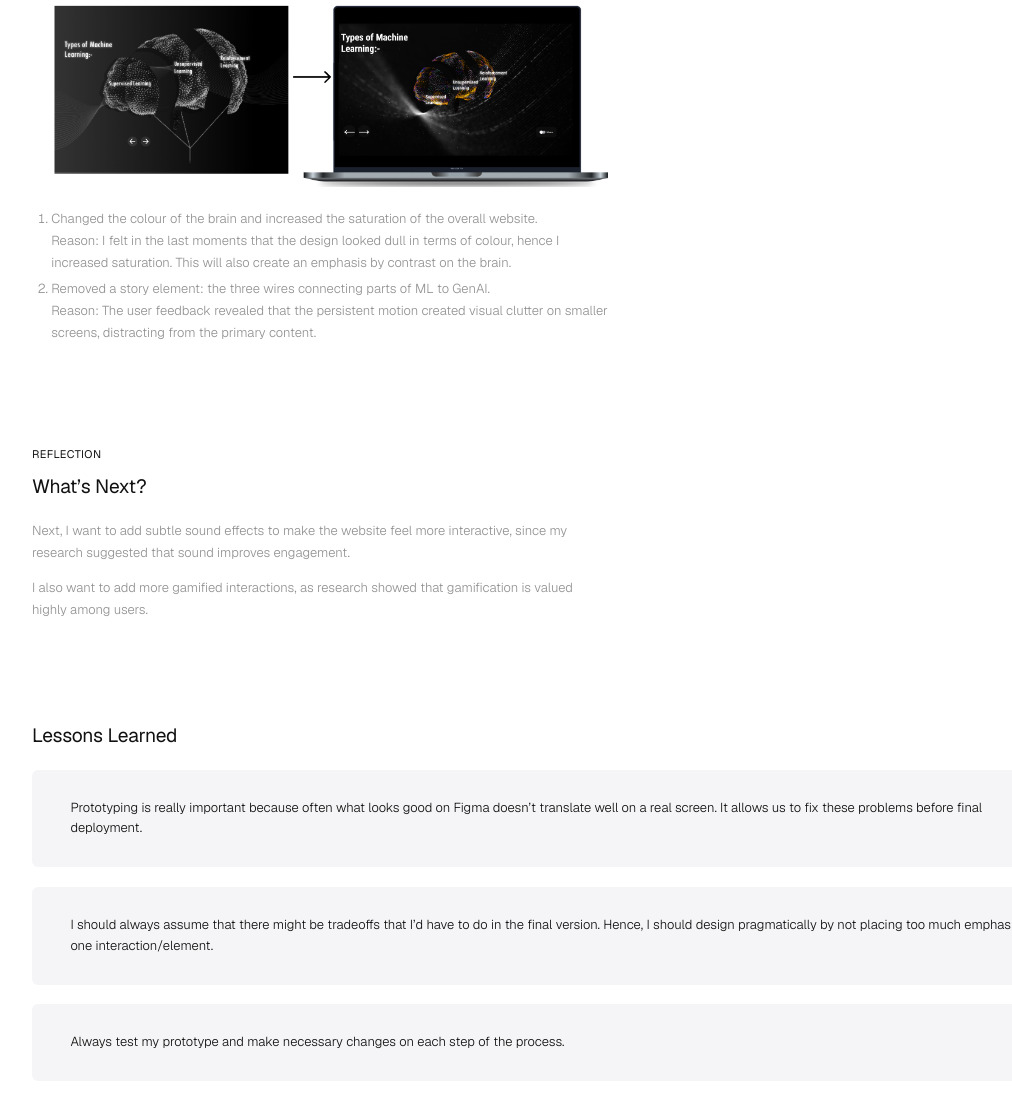
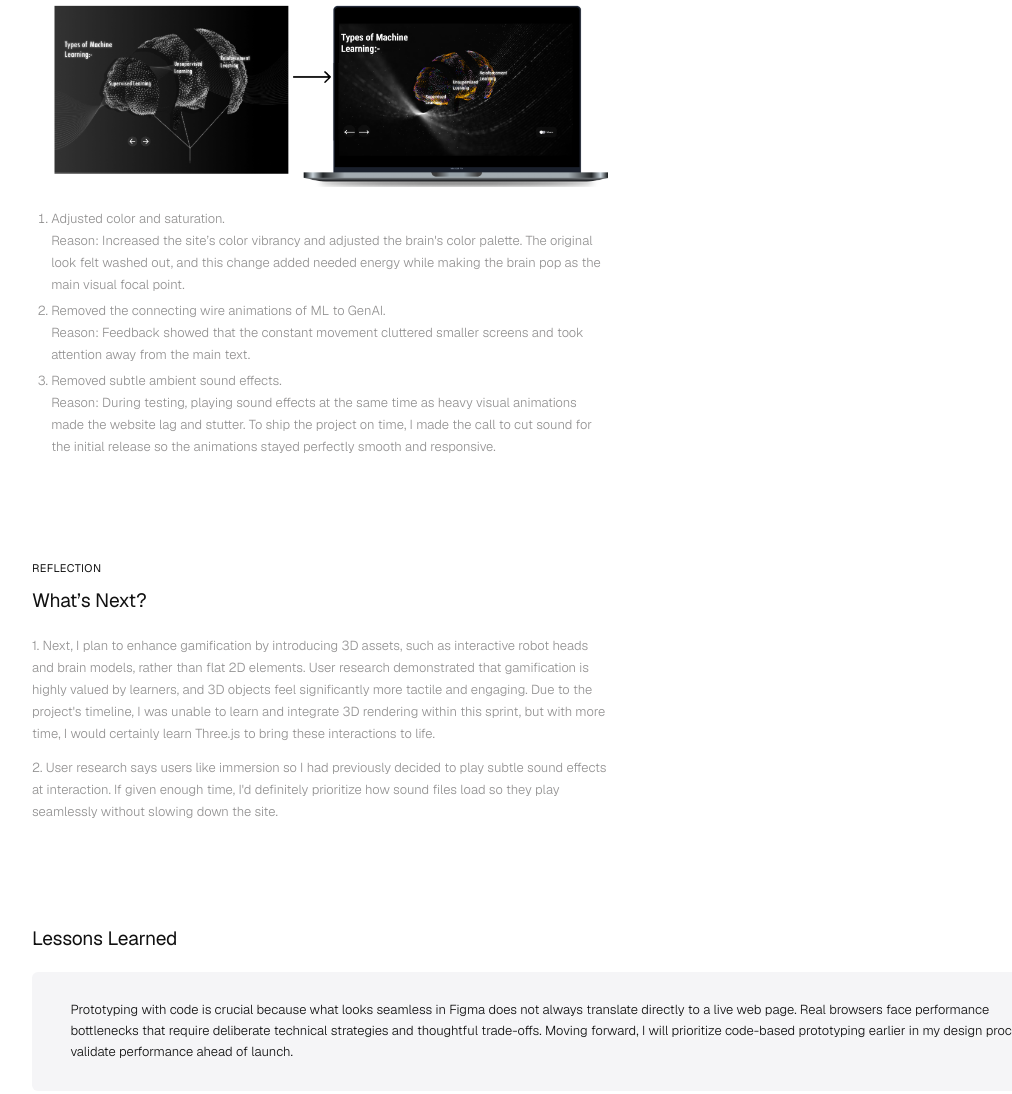
Before and after one commit to Pradhyuman2005/Portfolio-website, a plain HTML site: page web-project1.html in a window 1280 px wide. Shown: the part 6003-7097 px from the top of the page, without its empty margins (80-1092 px from the left). Drawn offline with nearby package versions, Linux system fonts and the light colour scheme.

Commit message:
updated the content a little bit

```diff
--- a/web-project1.html
+++ b/web-project1.html
@@ -210,8 +210,11 @@
                 <img class="trade-img" src="Images/image-27.png" alt="Before and after: final design changes">
 
                 <ol class="text">
-                    <li>Changed the colour of the brain and increased the saturation of the overall website.<br>Reason: I felt in the last moments that the design looked dull in terms of colour, hence I increased saturation. This will also create an emphasis by contrast on the brain.</li>
-                    <li>Removed a story element: the three wires connecting parts of ML to GenAI.<br>Reason: The user feedback revealed that the persistent motion created visual clutter on smaller screens, distracting from the primary content.</li>
+                    <li>Adjusted color and saturation.<br>Reason: Increased the site’s color vibrancy and adjusted the brain's color palette. The original look felt washed out, and this change added needed energy while making the brain pop as the main visual focal point.</li>
+                    <li>Removed the connecting wire animations of ML to GenAI.<br>Reason: Feedback showed that the constant movement cluttered smaller screens and took attention away from the main text.</li>
+                    <li>
+                        Removed subtle ambient sound effects.<br>Reason: During testing, playing sound effects at the same time as heavy visual animations made the website lag and stutter. To ship the project on time, I made the call to cut sound for the initial release so the animations stayed perfectly smooth and responsive.
+                    </li>
                 </ol>
             </section>
 
@@ -219,17 +222,17 @@
                 <p class="eyebrow">Reflection</p>
                 <h3 class="statement">What’s Next?</h3>
                 <div class="text">
-                    <p>Next, I want to add subtle sound effects to make the website feel more interactive, since my research suggested that sound improves engagement.</p>
-                    <p>I also want to add more gamified interactions, as research showed that gamification is valued highly among users.</p>
+                    <p>1. Next, I plan to enhance gamification by introducing 3D assets, such as interactive robot heads and brain models, rather than flat 2D elements. User research demonstrated that gamification is highly valued by learners, and 3D objects feel significantly more tactile and engaging. Due to the project's timeline, I was unable to learn and integrate 3D rendering within this sprint, but with more time, I would certainly learn Three.js to bring these interactions to life.</p>
+                    <p>2. User research says users like immersion so I had previously decided to play subtle sound effects at interaction. If given enough time, I'd definitely prioritize how sound files load so they play seamlessly without slowing down the site.</p>
                 </div>
             </section>
 
             <section class="section" id="lessons">
                 <h3 class="statement">Lessons Learned</h3>
                 <ul class="cards on-white">
-                    <li>Prototyping is really important because often what looks good on Figma doesn’t translate well on a real screen. It allows us to fix these problems before final deployment.</li>
+                    <li>Prototyping with code is crucial because what looks seamless in Figma does not always translate directly to a live web page. Real browsers face performance bottlenecks that require deliberate technical strategies and thoughtful trade-offs. Moving forward, I will prioritize code-based prototyping earlier in my design process to validate performance ahead of launch.</li>
                     <li>I should always assume that there might be tradeoffs that I’d have to do in the final version. Hence, I should design pragmatically by not placing too much emphasis on one interaction/element.</li>
-                    <li>Always test my prototype and make necessary changes on each step of the process.</li>
+                    <li>I learned to prioritize shipping on time over chasing perfection. I spent hours attempting to integrate interactive sound effects before realizing it was better to ship a functional, high-performing product first and iterate later.</li>
                 </ul>
             </section>
 
```
